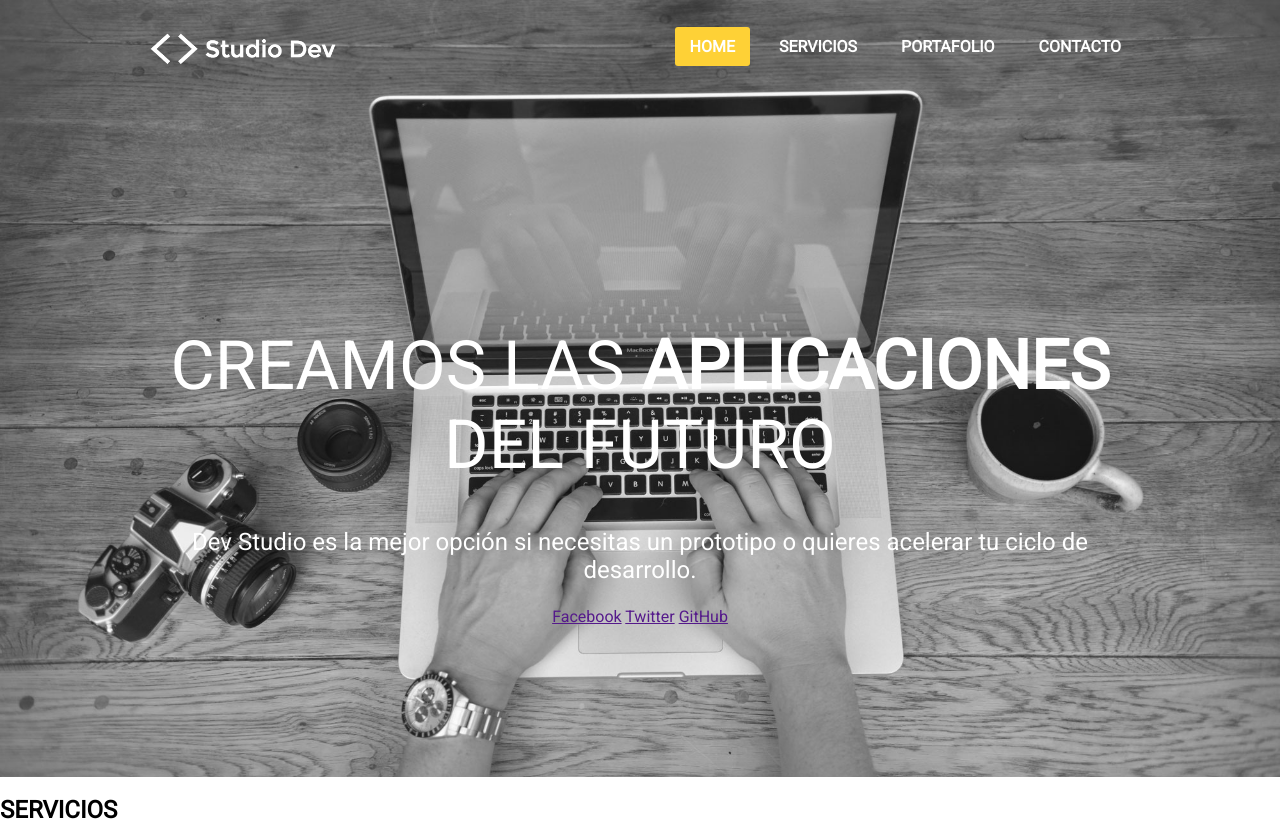
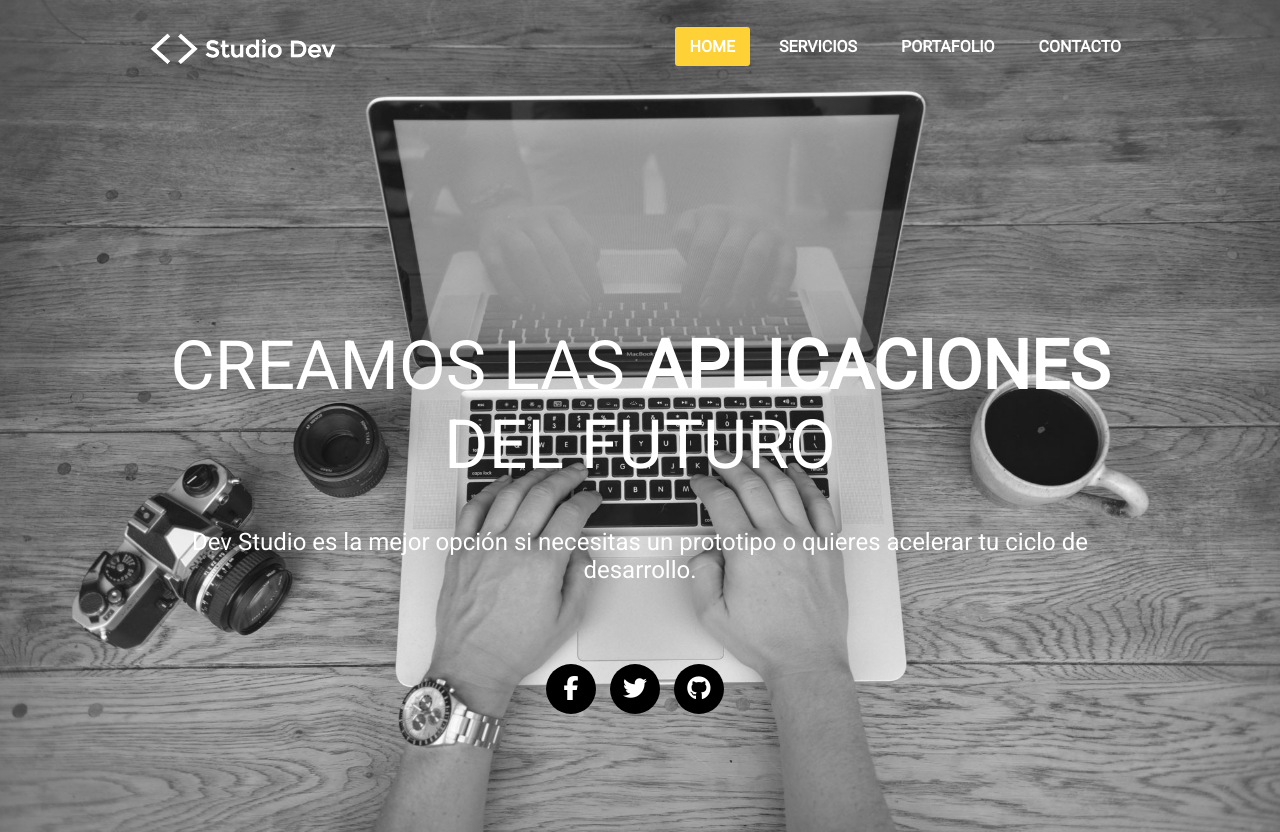
Before and after one commit to dnewbie25/Studio-Dev, a plain HTML site: page studiodev/index.html in a window 1280 px wide. Shown: the top 832 px of the page. Drawn offline with Linux system fonts and the light colour scheme.

Commit message:
Social networks icons

```diff
--- a/studiodev/css/style.css
+++ b/studiodev/css/style.css
@@ -52,6 +52,28 @@ header nav a.active{
     font-size: 24px;
 }
 
+#home .social{
+    margin-top: 80px;
+
+}
+
+#home .social a{
+    color:white;
+    display: inline-block;
+    border-radius: 50%;
+    background-color: black;
+    font-size: 24px;
+    font-weight: bold;
+    height: 50px;
+    line-height: 50px;
+    width: 50px;
+    margin-right: 10px;
+}
+
+#home .social a:hover{
+    background-color: #fed136;
+}
+
 .container{
     width: 992px;
     margin-left: auto;
--- a/studiodev/index.html
+++ b/studiodev/index.html
@@ -1,7 +1,10 @@
 <!DOCTYPE html>  <!--This indicates the file will be html5 -->
 <html>
 <head>
-        <link href="https://fonts.googleapis.com/css?family=Roboto:400,700i&display=swap" rel="stylesheet">
+    <script src="https://kit.fontawesome.com/5a8dd86df8.js" crossorigin="anonymous"></script>
+    <link href="https://fonts.googleapis.com/css?family=Roboto:400,700i&display=swap" rel="stylesheet">
+
+
     <link rel="stylesheet" href="css/normalize.css">
     <link rel="stylesheet" href="css/style.css">
 
@@ -35,11 +38,11 @@
         <h1>CREAMOS LAS <strong>APLICACIONES</strong> DEL FUTURO</h1>
         <p>Dev Studio es la mejor opción si necesitas un prototipo o quieres acelerar tu ciclo de desarrollo.</p>
 
-        <div>
+        <div class="social">
 
-            <a href="">Facebook</a>
-            <a href="">Twitter</a>
-            <a href="">GitHub</a>
+            <a href=""><i class="fab fa-facebook-f"></i></a>
+            <a href=""><i class="fab fa-twitter"></i></i></a>
+            <a href=""><i class="fab fa-github"></i></a>
         </div>
     </section>
 </div>
```
